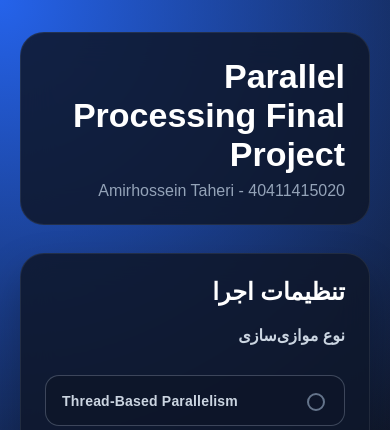
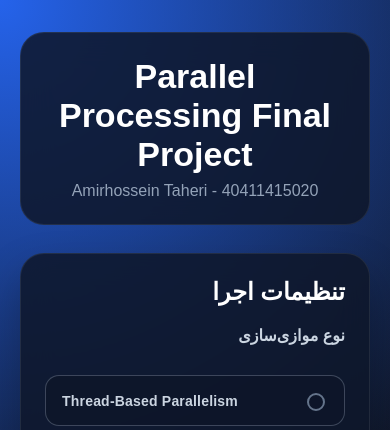
Before and after one commit to SeAmTa/parallel-project, a FastAPI app: page / in a window 390 px wide. Shown: the top 430 px of the page. Run offline with FastAPI, Linux system fonts and the light colour scheme.

Commit message:
Clean up CSS and center header title

```diff
--- a/static/style.css
+++ b/static/style.css
@@ -23,9 +23,11 @@
     padding: 32px 20px;
 }
 
+/* Header */
 .header {
+    position: relative;
     display: flex;
-    justify-content: space-between;
+    justify-content: center;
     align-items: center;
     gap: 24px;
     margin-bottom: 28px;
@@ -34,6 +36,10 @@
     background: rgba(15, 23, 42, 0.85);
     border: 1px solid rgba(255, 255, 255, 0.08);
     backdrop-filter: blur(16px);
+}
+
+.header > div {
+    text-align: center;
 }
 
 .header h1 {
@@ -49,6 +55,10 @@
 }
 
 .badge {
+    position: absolute;
+    left: 24px;
+    top: 50%;
+    transform: translateY(-50%);
     padding: 12px 18px;
     border-radius: 999px;
     background: linear-gradient(135deg, #2563eb, #06b6d4);
@@ -57,6 +67,7 @@
     white-space: nowrap;
 }
 
+/* Layout */
 .grid {
     display: grid;
     grid-template-columns: 350px 1fr;
@@ -65,12 +76,13 @@
 
 .panel {
     background: rgba(15, 23, 42, 0.85);
-    border: 1px solid rgba(255,255,255,0.08);
+    border: 1px solid rgba(255, 255, 255, 0.08);
     border-radius: 24px;
     backdrop-filter: blur(16px);
-    box-shadow: 0 20px 40px rgba(0,0,0,0.25);
+    box-shadow: 0 20px 40px rgba(0, 0, 0, 0.25);
 }
 
+/* Controls */
 .controls {
     padding: 24px;
 }
@@ -145,6 +157,7 @@
     color: #22c55e;
 }
 
+/* Output panel */
 .output-panel {
     padding: 24px;
 }
@@ -199,6 +212,7 @@
     color: #94a3b8;
 }
 
+/* Problem box */
 .problem-box {
     margin-bottom: 20px;
     padding: 20px;
@@ -220,6 +234,7 @@
     white-space: pre-line;
 }
 
+/* Terminal */
 .terminal {
     border-radius: 18px;
     overflow: hidden;
@@ -269,12 +284,13 @@
     font-size: 14px;
 }
 
+/* Explanation */
 .explanation {
     margin-top: 20px;
     padding: 20px;
     border-radius: 18px;
     background: rgba(2, 6, 23, 0.8);
-    border: 1px solid rgba(255,255,255,0.08);
+    border: 1px solid rgba(255, 255, 255, 0.08);
 }
 
 .explanation h3 {
@@ -289,17 +305,7 @@
     white-space: pre-line;
 }
 
-@media (max-width: 900px) {
-    .grid {
-        grid-template-columns: 1fr;
-    }
-
-    .header {
-        flex-direction: column;
-        align-items: flex-start;
-    }
-}
-
+/* Method radio buttons */
 .method-radio-group {
     display: flex;
     flex-direction: column;
@@ -351,8 +357,9 @@
     border-color: #60a5fa;
     background: linear-gradient(135deg, rgba(37, 99, 235, 0.28), rgba(15, 23, 42, 0.95));
     color: #ffffff;
-    box-shadow: 0 0 0 1px rgba(96, 165, 250, 0.35),
-                0 10px 24px rgba(37, 99, 235, 0.18);
+    box-shadow:
+        0 0 0 1px rgba(96, 165, 250, 0.35),
+        0 10px 24px rgba(37, 99, 235, 0.18);
 }
 
 .method-option span {
@@ -362,6 +369,7 @@
     letter-spacing: 0.2px;
 }
 
+/* Log keyword colors */
 .log-time {
     color: #94a3b8;
     font-weight: 500;
@@ -390,3 +398,26 @@
     border-radius: 6px;
     background: rgba(249, 115, 22, 0.14);
 }
+
+/* Responsive */
+@media (max-width: 900px) {
+    .grid {
+        grid-template-columns: 1fr;
+    }
+
+    .header {
+        position: static;
+        flex-direction: column;
+        align-items: center;
+        text-align: center;
+    }
+
+    .header > div {
+        text-align: center;
+    }
+
+    .badge {
+        position: static;
+        transform: none;
+    }
+}
```
